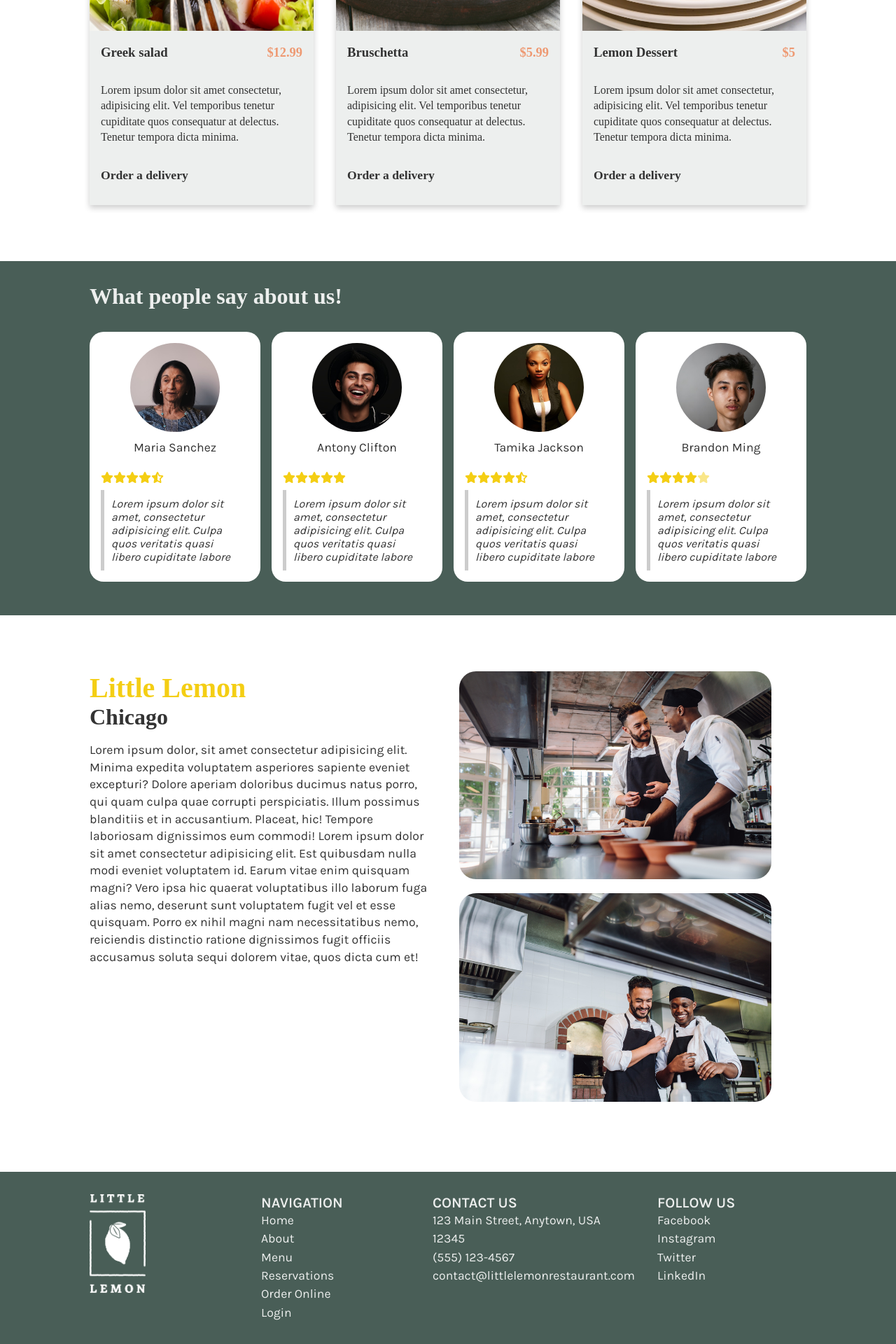
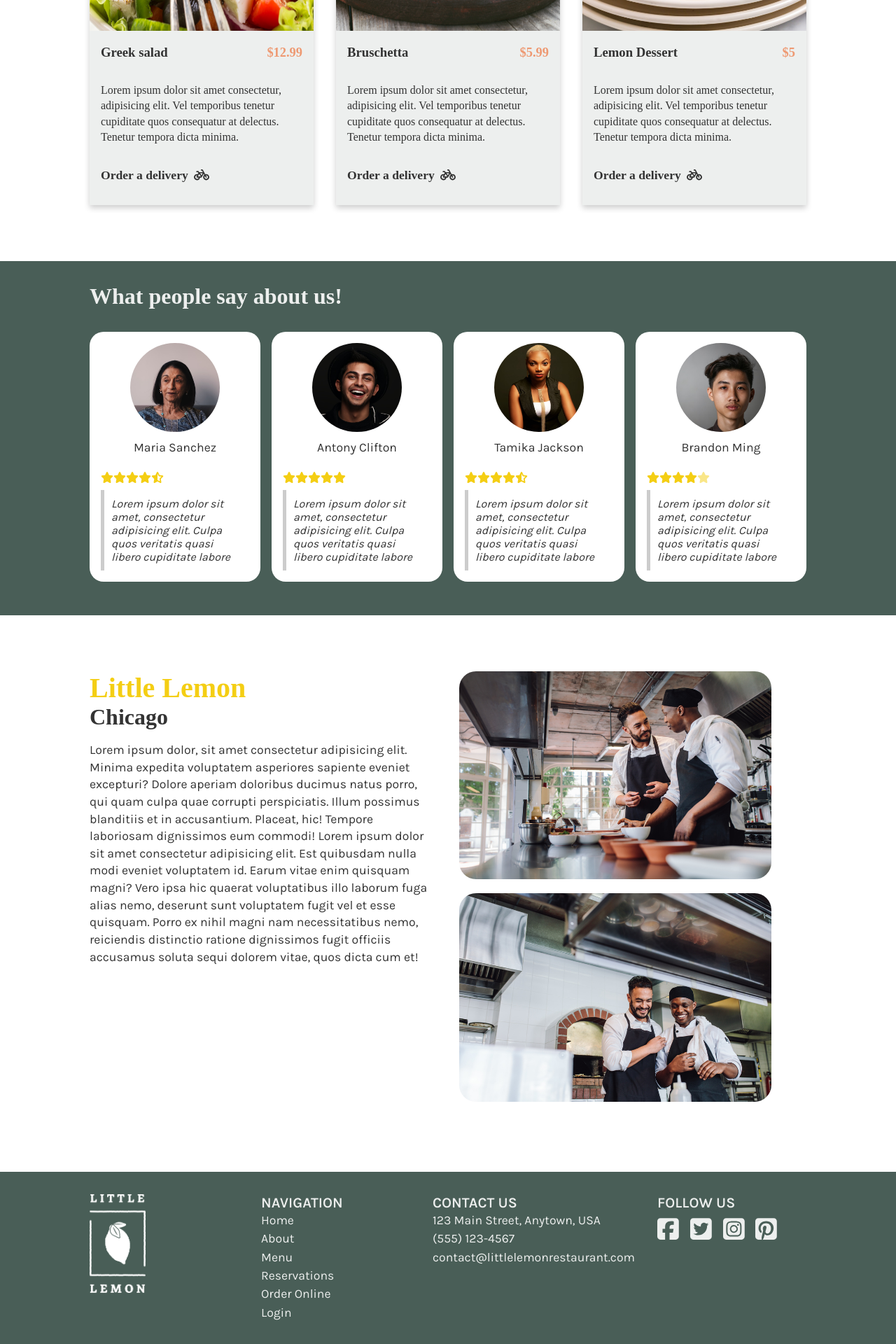
Before and after one commit to mehdiaitouchrif/little-lemon, a React (Create React App) app: page / in a window 1280 px wide. Shown: the part 877-2797 px from the top of the page at 70% size. Built offline with nearby package versions, Linux system fonts and the light colour scheme; a web font is replaced by a local one.

Commit message:
add some icons

```diff
--- a/package.json
+++ b/package.json
@@ -4,6 +4,7 @@
   "private": true,
   "dependencies": {
     "@fortawesome/fontawesome-svg-core": "^6.4.0",
+    "@fortawesome/free-brands-svg-icons": "^6.4.0",
     "@fortawesome/free-solid-svg-icons": "^6.4.0",
     "@fortawesome/react-fontawesome": "^0.2.0",
     "@testing-library/jest-dom": "^5.16.5",
--- a/src/App.css
+++ b/src/App.css
@@ -210,6 +210,9 @@ blockquote {
   font-weight: bold;
   font-size: 1.1rem;
   margin: 1rem 0;
+  display: flex;
+  align-items: center;
+  gap: 0.5rem;
 }
 
 .meal-img {
@@ -335,6 +338,11 @@ footer h3 {
   text-transform: uppercase;
 }
 
+footer .social-links {
+  display: flex;
+  gap: 1rem;
+  margin-top: 0.5rem;
+}
 footer ul li {
   font-size: 1.1rem;
   line-height: 1.5;
--- a/src/components/Footer.js
+++ b/src/components/Footer.js
@@ -1,3 +1,11 @@
+import { FontAwesomeIcon } from "@fortawesome/react-fontawesome";
+import {
+  faFacebookSquare,
+  faTwitterSquare,
+  faInstagramSquare,
+  faPinterestSquare,
+} from "@fortawesome/free-brands-svg-icons";
+
 const Footer = () => {
   return (
     <footer>
@@ -31,33 +39,35 @@ const Footer = () => {
         {/* Contact */}
         <ul>
           <h3>Contact Us</h3>
-          <li>123 Main Street, Anytown, USA 12345</li>
+          <li>123 Main Street, Anytown, USA</li>
           <li>(555) 123-4567</li>
           <li>contact@littlelemonrestaurant.com</li>
         </ul>
         {/* Social Media Links */}
         <ul>
           <h3>Follow Us</h3>
+          <div className="social-links">
             <li>
               <a href="https://facebook.com" target="_blank" rel="noreferrer">
-              Facebook
-            </a>
-          </li>
-          <li>
-            <a href="https://linkedin.com" target="_blank" rel="noreferrer">
-              Instagram
+                <FontAwesomeIcon size="2x" icon={faFacebookSquare} />
               </a>
             </li>
             <li>
               <a href="https://twitter.com" target="_blank" rel="noreferrer">
-              Twitter
+                <FontAwesomeIcon size="2x" icon={faTwitterSquare} />
               </a>
             </li>
             <li>
-            <a href="https://linkedin.com" target="_blank" rel="noreferrer">
-              LinkedIn
+              <a href="https://instagram.com" target="_blank" rel="noreferrer">
+                <FontAwesomeIcon size="2x" icon={faInstagramSquare} />
               </a>
             </li>
+            <li>
+              <a href="https://pinterest.com" target="_blank" rel="noreferrer">
+                <FontAwesomeIcon size="2x" icon={faPinterestSquare} />
+              </a>
+            </li>
+          </div>
         </ul>
       </div>
     </footer>
--- a/src/components/MealCard.js
+++ b/src/components/MealCard.js
@@ -1,3 +1,6 @@
+import { FontAwesomeIcon } from "@fortawesome/react-fontawesome";
+import { faBicycle } from "@fortawesome/free-solid-svg-icons";
+
 const MealCard = ({ meal }) => {
   return (
     <div className="meal-card">
@@ -12,6 +15,7 @@ const MealCard = ({ meal }) => {
         <div className="meal-details-description">{meal.description}</div>
         <div className="meal-details-footer">
           <a href="/order">Order a delivery</a>
+          <FontAwesomeIcon icon={faBicycle} />
         </div>
       </div>
     </div>
```
Also changed, not shown: 1 other file (tests, documents, lock files or other folders). Lines whose indentation alone changed are shown as unchanged.
